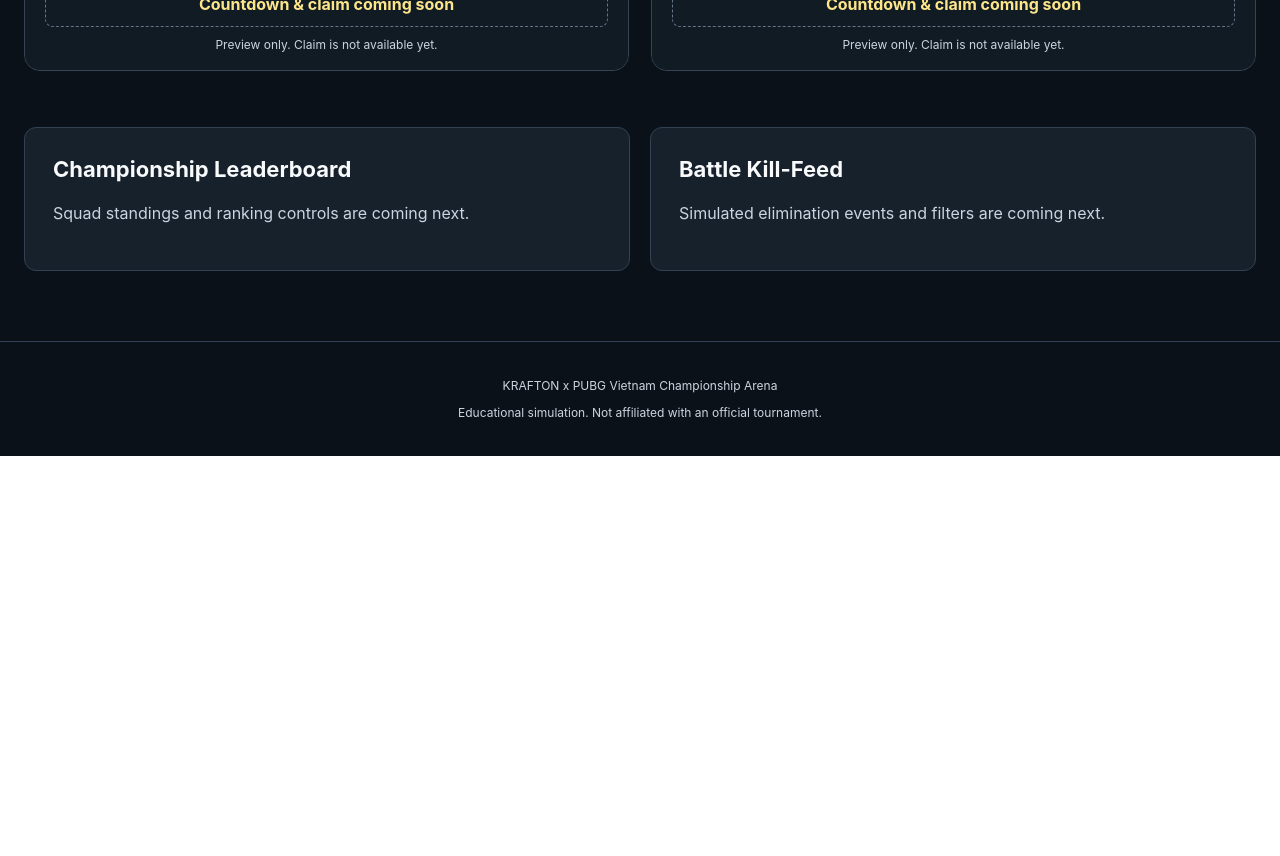
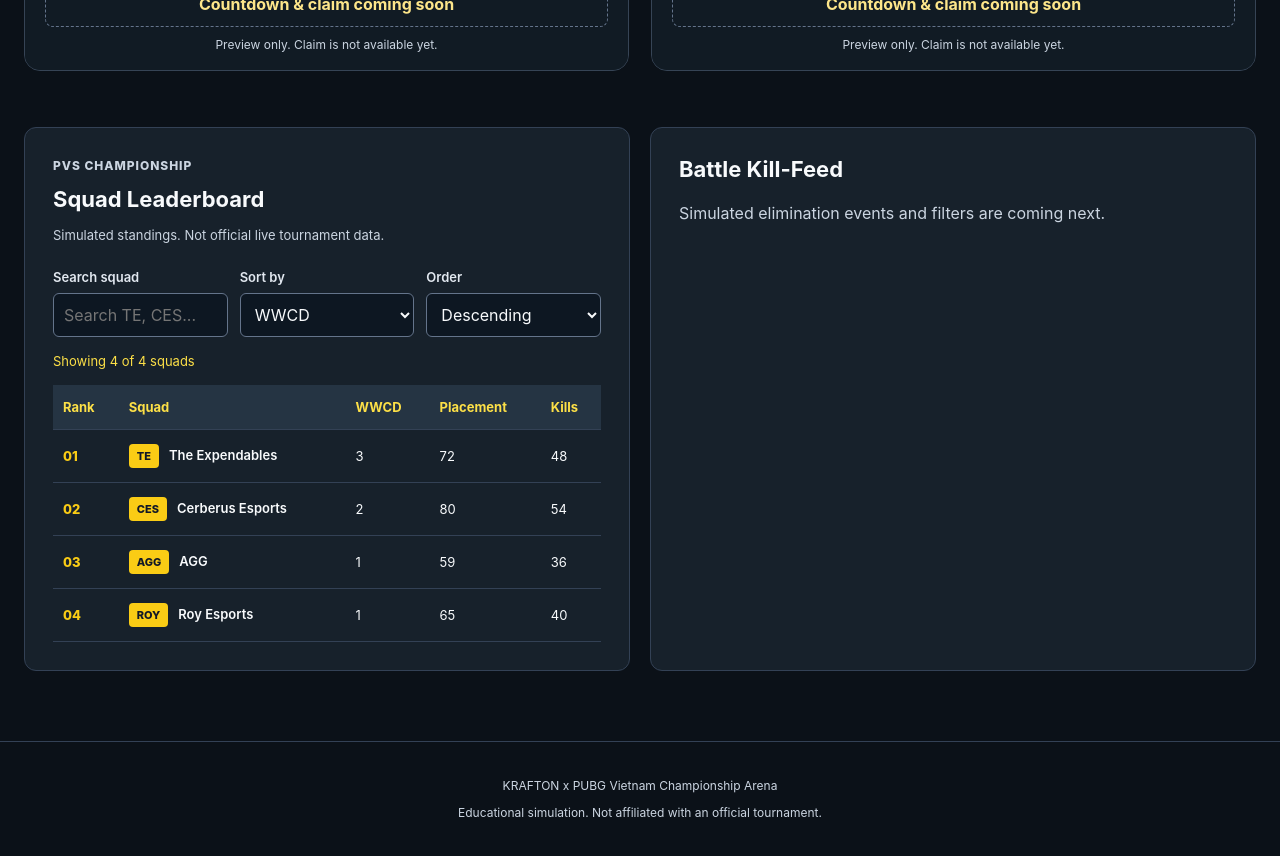
Before and after one commit to 24520273-netizen/Lab3-HW3, a React (Vite) app: page / in a window 1280 px wide. Shown: the part 1400-2256 px from the top of the page. Before the commit the page ends 1856 px from the top, so only its background shows below. Built offline with nearby package versions, Linux system fonts and the light colour scheme.

Commit message:
feat(hw3): implement sortable pubg leaderboard

```diff
--- a/src/homeworks/KraftonPubgVnArena/ArenaShell.jsx
+++ b/src/homeworks/KraftonPubgVnArena/ArenaShell.jsx
@@ -1,4 +1,5 @@
 import DropCard from './components/DropCard.jsx'
+import SquadLeaderboard from './components/SquadLeaderboard.jsx'
 import {
   dropItems,
   squadStandings,
@@ -87,10 +88,7 @@ export default function ArenaShell() {
         </section>
 
         <section className={styles.nextPanels} aria-label="Upcoming arena panels">
-          <article>
-            <h2>Championship Leaderboard</h2>
-            <p>Squad standings and ranking controls are coming next.</p>
-          </article>
+          <SquadLeaderboard standings={squadStandings} />
 
           <article>
             <h2>Battle Kill-Feed</h2>
--- /dev/null
+++ b/src/homeworks/KraftonPubgVnArena/components/SquadLeaderboard.jsx
@@ -0,0 +1,114 @@
+import { useId, useState } from 'react'
+import { getVisibleStandings } from '../data/leaderboardUtils.js'
+import styles from './SquadLeaderboard.module.css'
+
+export default function SquadLeaderboard({ standings }) {
+  const searchId = useId()
+  const sortId = useId()
+  const directionId = useId()
+
+  const [search, setSearch] = useState('')
+  const [sortField, setSortField] = useState('wwcdCount')
+  const [sortDirection, setSortDirection] = useState('desc')
+
+  const visibleTeams = getVisibleStandings(
+    standings,
+    search,
+    sortField,
+    sortDirection,
+  )
+
+  return (
+    <section className={styles.panel} aria-labelledby="leaderboard-title">
+      <header className={styles.header}>
+        <p className={styles.eyebrow}>PVS CHAMPIONSHIP</p>
+        <h2 id="leaderboard-title">Squad Leaderboard</h2>
+        <p>Simulated standings. Not official live tournament data.</p>
+      </header>
+
+      <div className={styles.controls}>
+        <div className={styles.control}>
+          <label htmlFor={searchId}>Search squad</label>
+          <input
+            id={searchId}
+            type="search"
+            value={search}
+            onChange={(event) => setSearch(event.target.value)}
+            placeholder="Search TE, CES..."
+          />
+        </div>
+
+        <div className={styles.control}>
+          <label htmlFor={sortId}>Sort by</label>
+          <select
+            id={sortId}
+            value={sortField}
+            onChange={(event) => setSortField(event.target.value)}
+          >
+            <option value="wwcdCount">WWCD</option>
+            <option value="placementPts">Placement Points</option>
+            <option value="killPts">Kill Points</option>
+          </select>
+        </div>
+
+        <div className={styles.control}>
+          <label htmlFor={directionId}>Order</label>
+          <select
+            id={directionId}
+            value={sortDirection}
+            onChange={(event) => setSortDirection(event.target.value)}
+          >
+            <option value="desc">Descending</option>
+            <option value="asc">Ascending</option>
+          </select>
+        </div>
+      </div>
+
+      <output className={styles.status} role="status">
+        Showing {visibleTeams.length} of {standings.length} squads
+      </output>
+
+      {visibleTeams.length === 0 ? (
+        <p className={styles.empty}>
+          No squads found. Try a different search.
+        </p>
+      ) : (
+        <div className={styles.tableWrapper}>
+          <table className={styles.table}>
+            <caption className={styles.visuallyHidden}>
+              Simulated PUBG Vietnam squad standings
+            </caption>
+            <thead>
+              <tr>
+                <th scope="col">Rank</th>
+                <th scope="col">Squad</th>
+                <th scope="col">WWCD</th>
+                <th scope="col">Placement</th>
+                <th scope="col">Kills</th>
+              </tr>
+            </thead>
+
+            <tbody>
+              {visibleTeams.map((team, index) => (
+                <tr key={team.squadId}>
+                  <td className={styles.rank}>
+                    {String(index + 1).padStart(2, '0')}
+                  </td>
+                  <th scope="row" className={styles.squadName}>
+                    <span className={styles.shortName}>
+                      {team.shortName}
+                    </span>
+                    {team.squadName}
+                  </th>
+                  <td>{team.wwcdCount}</td>
+                  <td>{team.placementPts}</td>
+                  <td>{team.killPts}</td>
+                </tr>
+              ))}
+            </tbody>
+          </table>
+        </div>
+      )}
+    </section>
+  )
+}
--- /dev/null
+++ b/src/homeworks/KraftonPubgVnArena/components/SquadLeaderboard.module.css
@@ -0,0 +1,141 @@
+.panel {
+  min-width: 0;
+  padding: 28px;
+  background: #17212b;
+  border: 1px solid #334155;
+  border-radius: 12px;
+}
+
+.header h2 {
+  margin: 0 0 10px;
+  font-size: 24px;
+}
+
+.header p:last-child {
+  color: #cbd5e1;
+  font-size: 13px;
+  line-height: 1.6;
+}
+
+.eyebrow {
+  margin: 0 0 10px;
+  color: #fde047;
+  font-size: 12px;
+  font-weight: 800;
+  letter-spacing: 0.08em;
+}
+
+.controls {
+  display: grid;
+  grid-template-columns: repeat(auto-fit, minmax(min(100%, 145px), 1fr));
+  gap: 12px;
+  margin: 24px 0 16px;
+}
+
+.control {
+  display: grid;
+  gap: 8px;
+  min-width: 0;
+}
+
+.control label {
+  color: #e2e8f0;
+  font-size: 13px;
+  font-weight: 600;
+}
+
+.control input,
+.control select {
+  width: 100%;
+  min-height: 44px;
+  padding: 10px;
+  color: #f8fafc;
+  background: #0d1722;
+  border: 1px solid #64748b;
+  border-radius: 6px;
+}
+
+.control input:focus-visible,
+.control select:focus-visible {
+  outline: 3px solid #facc15;
+  outline-offset: 2px;
+}
+
+.status {
+  display: block;
+  margin-bottom: 16px;
+  color: #fde047;
+  font-size: 13px;
+}
+
+.tableWrapper {
+  max-width: 100%;
+  overflow-x: auto;
+}
+
+.table {
+  width: 100%;
+  min-width: 480px;
+  border-collapse: collapse;
+  font-size: 13px;
+}
+
+.table th,
+.table td {
+  padding: 14px 10px;
+  border-bottom: 1px solid #334155;
+  text-align: left;
+}
+
+.table thead {
+  background: #253443;
+  color: #fde047;
+}
+
+.table tbody tr:hover {
+  background: #253443;
+}
+
+.squadName {
+  font-weight: 600;
+}
+
+.shortName {
+  display: inline-block;
+  margin-right: 10px;
+  padding: 5px 8px;
+  color: #111827;
+  background: #facc15;
+  border-radius: 4px;
+  font-size: 11px;
+  font-weight: 800;
+}
+
+.rank {
+  color: #facc15;
+  font-weight: 800;
+}
+
+.empty {
+  padding: 26px 12px;
+  color: #cbd5e1;
+  text-align: center;
+}
+
+.visuallyHidden {
+  position: absolute;
+  width: 1px;
+  height: 1px;
+  padding: 0;
+  margin: -1px;
+  overflow: hidden;
+  clip: rect(0, 0, 0, 0);
+  white-space: nowrap;
+  border: 0;
+}
+
+@media (max-width: 480px) {
+  .panel {
+    padding: 18px;
+  }
+}
--- /dev/null
+++ b/src/homeworks/KraftonPubgVnArena/data/leaderboardUtils.js
@@ -0,0 +1,26 @@
+export function getVisibleStandings(
+  standings,
+  searchTerm = '',
+  sortField = 'wwcdCount',
+  sortDirection = 'desc',
+) {
+  const query = searchTerm.trim().toLocaleLowerCase('vi-VN')
+  const direction = sortDirection === 'asc' ? 1 : -1
+
+  return standings
+    .filter((team) => {
+      const searchableName = `${team.squadName} ${team.shortName}`
+        .toLocaleLowerCase('vi-VN')
+
+      return searchableName.includes(query)
+    })
+    .toSorted((a, b) => {
+      const difference = direction * (a[sortField] - b[sortField])
+
+      return (
+        difference ||
+        a.squadName.localeCompare(b.squadName, 'vi') ||
+        a.squadId.localeCompare(b.squadId)
+      )
+    })
+}
```
Also changed, not shown: 1 other file (tests, documents, lock files or other folders).
